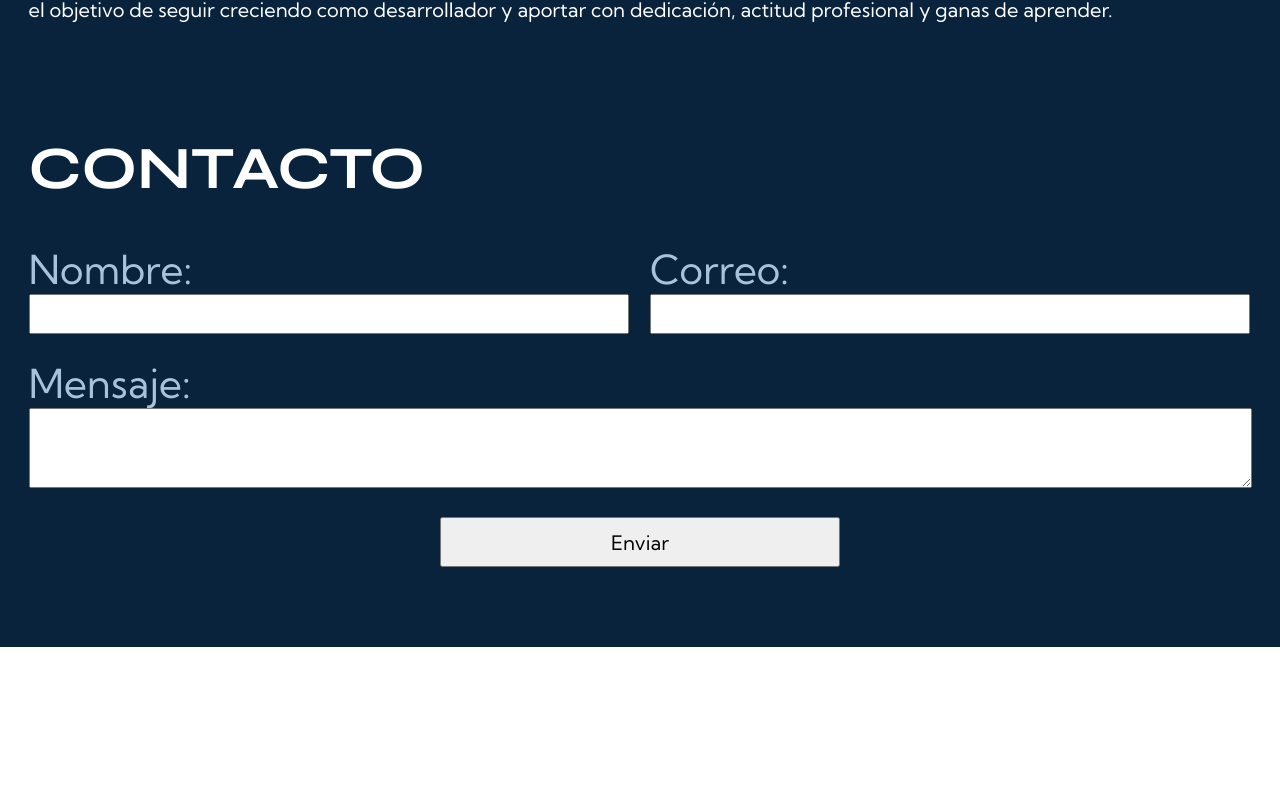
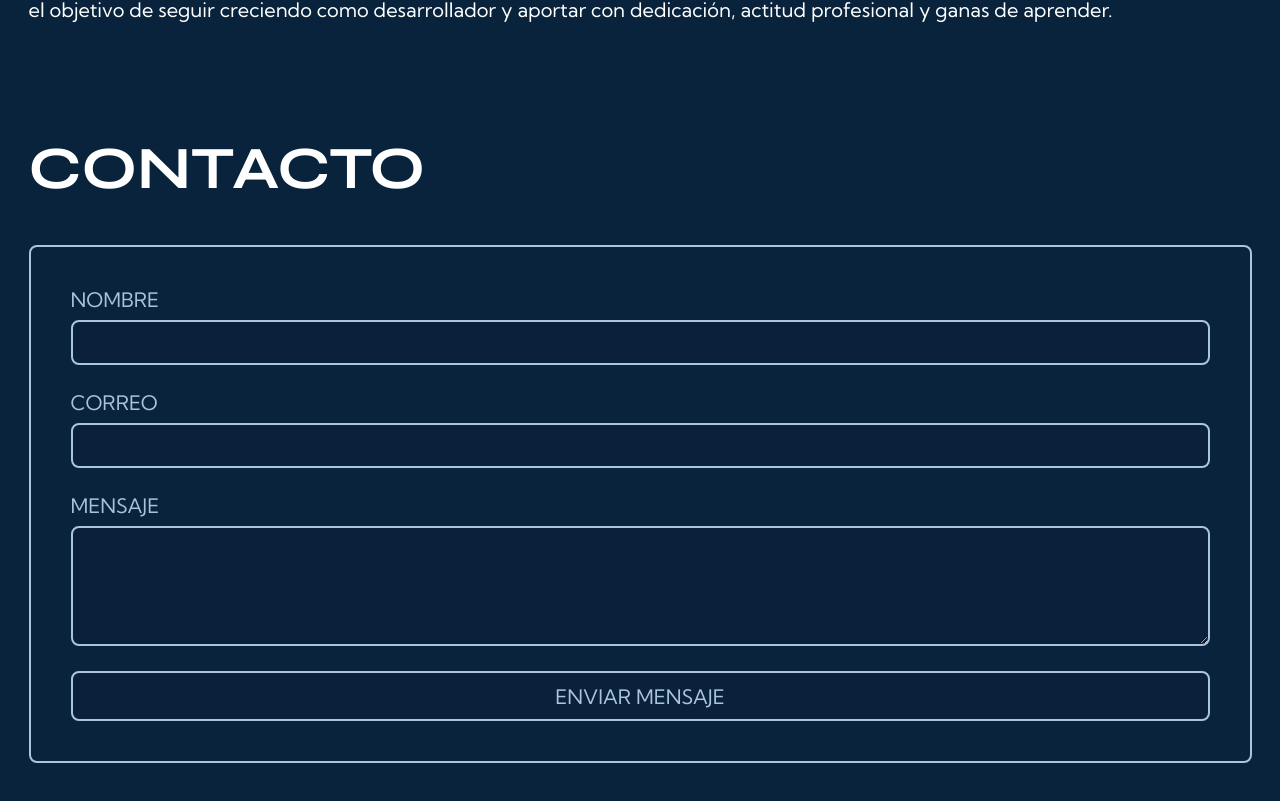
Before and after one commit to UrielTreleani/PORTFOLIO, a React (Vite) app: page / in a window 1280 px wide. Shown: the part 2124-2925 px from the top of the page. Before the commit the page ends 2771 px from the top, so only its background shows below. Built offline with nearby package versions, Linux system fonts and the light colour scheme.

Commit message:
14-12-2025

```diff
--- a/src/Components/ContactForm/ContactForm.css
+++ b/src/Components/ContactForm/ContactForm.css
@@ -6,30 +6,36 @@
 
 .contact-form__user{
     display: flex;
-    flex-direction: row;
+    flex-direction: column;
     justify-content: space-between;
     width: 100%;
+    gap: 25px;
 }
 
 .contact-form__subtitles{
-    font-size: 40px;
+    font-size: 20px;
     color: #a9c1da;
+    margin: 0 0 8px 0;
+}
+
+.contact-form__form{
+    display: flex;
+    flex-direction: column;
 }
 
 .contact-form__user-input{
-    height: 40px;
-    width: 600px;
+    height: 45px;
+    width: 100% ;
     font-size: 20px;
+    border: 2px solid #a9c6de;
+    border-radius: 8px;
+    padding: 10px 14px;
+    background-color: #0a203b;
+    color: #a9c6de;
 }
 
-.contact-form__message-container{
-    width: 100%;
-}
-
-.contact-form__message{
-    height: 80px;
-    width: 100%;
-    font-size: 25px;
+.message{
+    height: 120px;
 }
 
 .contact-form__button-container{
@@ -42,6 +48,11 @@
 
 .contact-form__button{
     height: 50px;
-    width: 400px;
+    width: 100%;
     font-size: 20px;
+    cursor: pointer;
+    color: #a9c6de;
+    border: 2px solid#a9c6de;
+    border-radius: 8px;
+    background-color: #0a203b;
 }
--- a/src/Components/ContactForm/ContactForm.jsx
+++ b/src/Components/ContactForm/ContactForm.jsx
@@ -32,38 +32,38 @@ function ContactForm() {
     <div>
         <form ref={form} onSubmit={sendEmail} className='contact-form'>
             <div className='contact-form__user'>
-                <div>
+                <div className='contact-form__form'>
                     <label className='contact-form__subtitles'>
-                        Nombre:
+                        NOMBRE
                     </label>
                     <input type="text" name='name' required className='contact-form__user-input'/>
                 </div>
-                <div>
+                <div className='contact-form__form'>
                     <label className='contact-form__subtitles'>
-                        Correo:
+                        CORREO
                     </label>
                     <input type="email" name="email" required className='contact-form__user-input'/>
                 </div>
-            </div>
-            <div className='contact-form__message-container'>
-                <label className='contact-form__subtitles'>
-                    Mensaje:
-                </label>
-                <textarea name="message" required className='contact-form__message'></textarea>
+                <div className='contact-form__form'>
+                    <label className='contact-form__subtitles'>
+                        MENSAJE
+                    </label>
+                    <textarea name="message" required className='contact-form__user-input  message'></textarea>
+                </div>
             </div>
             <div className='contact-form__button-container'>
-                <button type='submit' disabled={sending === "enviando"} className='contact-form__button'>
-                    {sending === "Enviando" ? "Enviando" : "Enviar"}
+                <button type='submit' disabled={sending === "ENVIANDO"} className='contact-form__button'>
+                    {sending === "ENVIANDO" ? "ENVIANDO" : "ENVIAR MENSAJE"}
                 </button>
             </div>
 
-            {sending === "Enviado" &&
+            {sending === "ENVIADO" &&
             <p>
                 Mensaje enviado correctamente
             </p>
             }
 
-            {sending === "Error" &&
+            {sending === "ERROR" &&
             <p>
                 Error al enviar el mensaje
             </p>
--- a/src/Components/Contacto/Contacto.css
+++ b/src/Components/Contacto/Contacto.css
@@ -11,3 +11,9 @@
     color: white;
     align-items: flex-start;
 }
+
+.section-conctact__form-container{
+    border: 2px solid #a9c6de;
+    border-radius: 8px;
+    padding: 40px;
+}
--- a/src/Components/Contacto/Contacto.jsx
+++ b/src/Components/Contacto/Contacto.jsx
@@ -8,7 +8,7 @@ function Contacto() {
       <h2 className='section-contact__title'>
         CONTACTO
       </h2>
-      <div>
+      <div className='section-conctact__form-container'>
         <ContactForm/>
       </div>
     </div>
```
